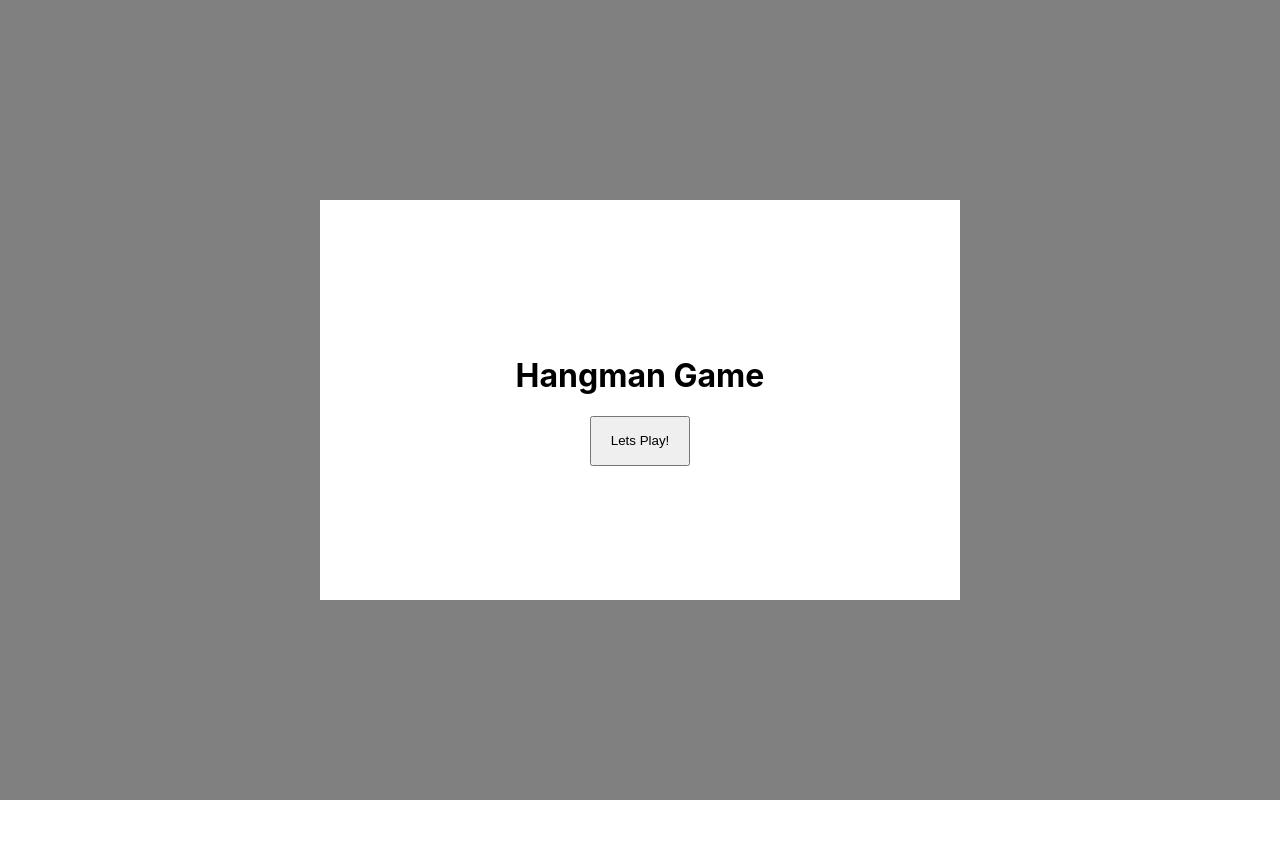
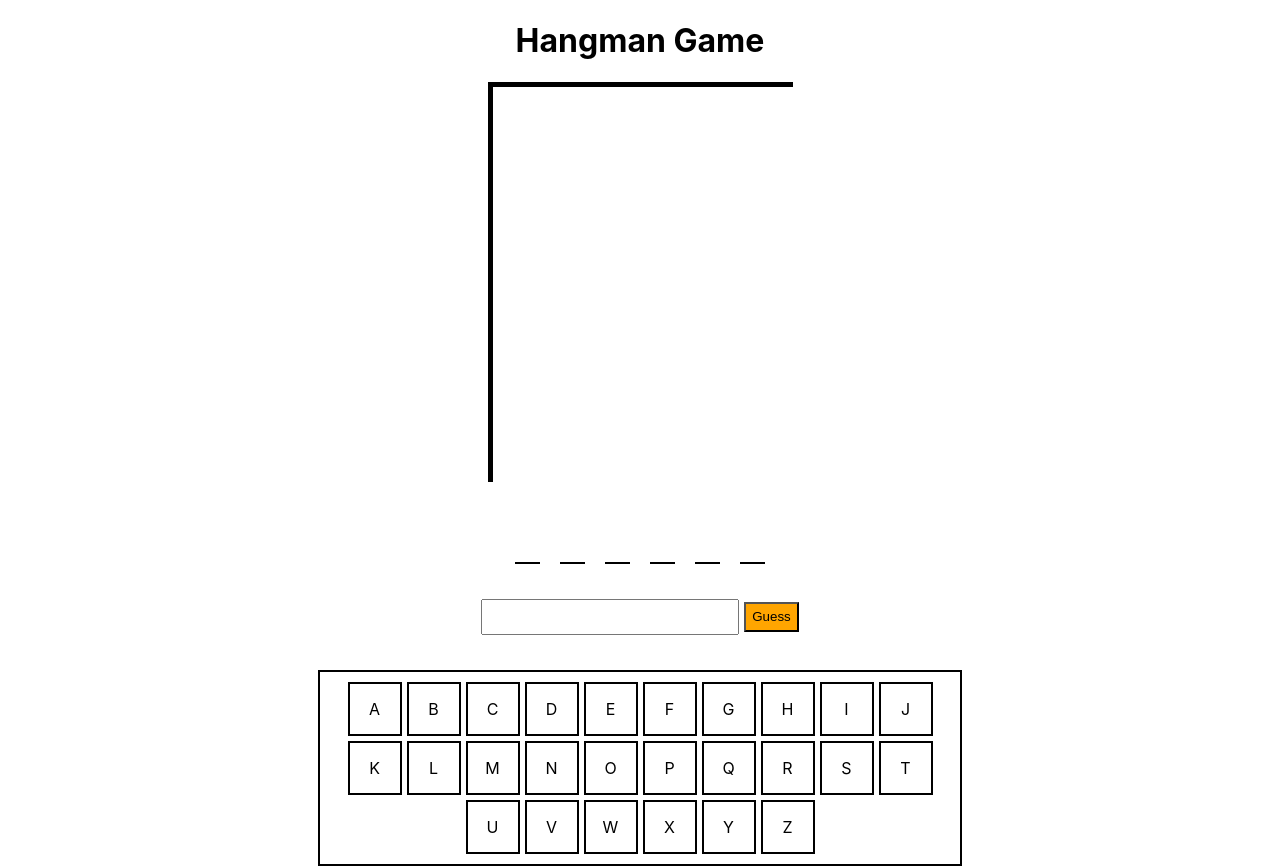
Before and after one commit to noblefinsand/Hangman, a React (Create React App) app: page / in a window 1280 px wide. Before the commit the page ends 800 px from the top, so only its background shows below. Built offline with nearby package versions, Linux system fonts and the light colour scheme.

Commit message:
Updated logic for end game

```diff
--- a/src/App.tsx
+++ b/src/App.tsx
@@ -1,11 +1,10 @@
 import "./App.css";
 import Drawing from "./Drawing";
-import StartScreen from "./StartScreen";
 
 const App = () => {
   return (
     <>
-      <StartScreen />
+      <Drawing />
     </>
   );
 };
--- a/src/Letters.tsx
+++ b/src/Letters.tsx
@@ -123,37 +123,41 @@ const Letters: React.FC<DrawingProps> = ({
 
         switch (attempts) {
           case 7:
-            setAttempts(attempts - 1);
+            setAttempts(6);
             setShowRope(true);
             break;
           case 6:
-            setAttempts(attempts - 1);
+            setAttempts(5);
             setShowHead(true);
             break;
           case 5:
-            setAttempts(attempts - 1);
+            setAttempts(4);
             setShowBody(true);
             break;
           case 4:
-            setAttempts(attempts - 1);
+            setAttempts(3);
             setShowLeftArm(true);
             break;
           case 3:
-            setAttempts(attempts - 1);
+            setAttempts(2);
             setShowRightArm(true);
             break;
           case 2:
-            setAttempts(attempts - 1);
+            setAttempts(1);
             setShowLeftLeg(true);
             break;
           case 1:
-            setAttempts(attempts - 1);
+            setAttempts(0);
             setShowRightLeg(true);
+
+            setTimeout(() => {
+              alert("Game Over!");
+            }, 300);
             break;
         }
       }
     } else {
-      alert("No Attempts left");
+      alert("No more attempts!");
     }
   };
 
--- a/src/StartScreen.tsx
+++ /dev/null
@@ -1,48 +0,0 @@
-import { useState } from "react";
-import Drawing from "./Drawing";
-
-const StartScreen: React.FC = () => {
-  const [start, setStart] = useState(false);
-
-  const handleChange = () => {
-    setStart(true);
-  };
-
-  if (start) {
-    return <Drawing />;
-  }
-
-  return (
-    <>
-      <div
-        style={{
-          display: "flex",
-          justifyContent: "center",
-          textAlign: "center",
-          height: "100vh",
-          alignItems: "center",
-          backgroundColor: "gray",
-        }}
-      >
-        <div
-          style={{
-            width: "50vw",
-            height: "50vh",
-            alignContent: "center",
-            backgroundColor: "white",
-          }}
-        >
-          <h1>Hangman Game</h1>
-          <button
-            style={{ width: "100px", height: "50px" }}
-            onClick={handleChange}
-          >
-            Lets Play!
-          </button>
-        </div>
-      </div>
-    </>
-  );
-};
-
-export default StartScreen;
```
